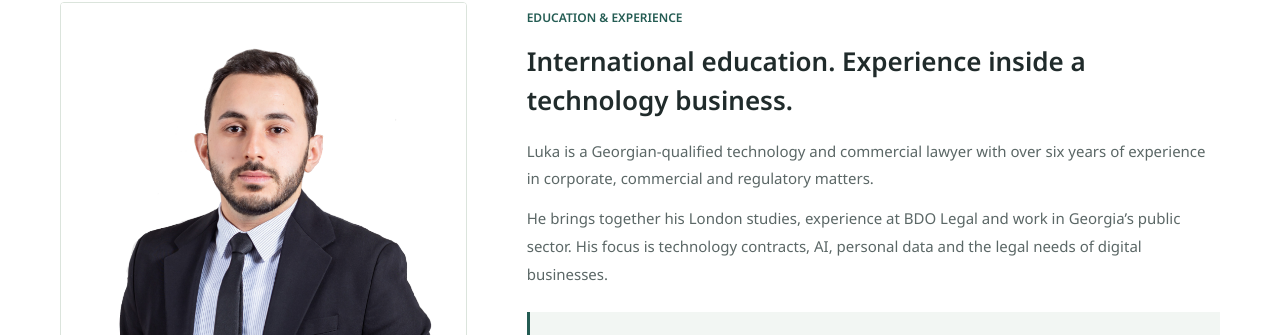
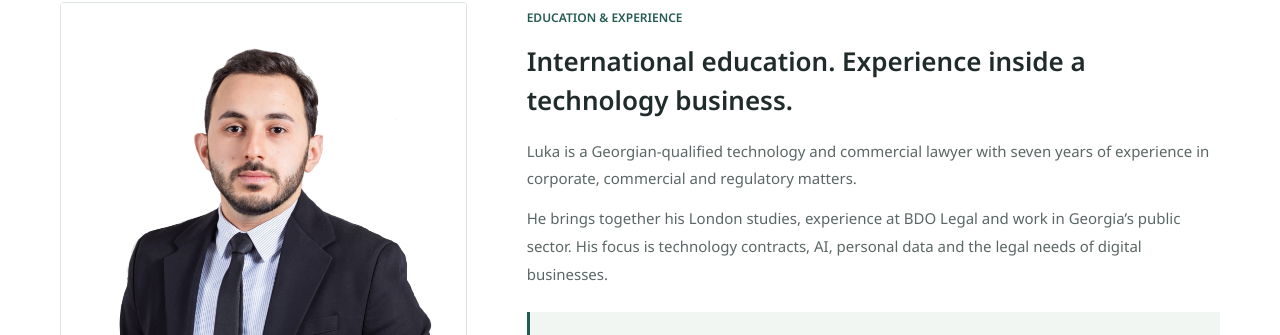
Before and after one commit to luka019/lukaswebsite, a Jekyll site: the page index.html, which Jekyll copies as it is, in a window 1280 px wide and 900 px high, scrolled down 2077 px. Shown: the part 119-454 px from the top of the window. Built offline with Jekyll 4.4.1, drawn with Linux system fonts in a browser that asks for light colours; some of the changed lines change nothing that is shown.

Commit message:
Use seven years of experience and Georgian executive title

```diff
--- a/index.html
+++ b/index.html
@@ -143,12 +143,12 @@
         <div class="about-copy">
           <p class="eyebrow" data-en="EDUCATION & EXPERIENCE">განათლება და გამოცდილება</p>
           <h3 data-en="International education. Experience inside a technology business.">საერთაშორისო განათლება და ბიზნესის გამოცდილება.</h3>
-          <p data-en="Luka is a Georgian-qualified technology and commercial lawyer with over six years of experience in corporate, commercial and regulatory matters.">ლუკა შახყულაშვილი ტექნოლოგიური და კომერციული სამართლის იურისტია. მას კორპორაციულ, კომერციულ და მარეგულირებელ საკითხებზე მუშაობის ექვს წელზე მეტი გამოცდილება აქვს.</p>
+          <p data-en="Luka is a Georgian-qualified technology and commercial lawyer with seven years of experience in corporate, commercial and regulatory matters.">ლუკა შახყულაშვილი ტექნოლოგიური და კომერციული სამართლის იურისტია. მას კორპორაციულ, კომერციულ და მარეგულირებელ საკითხებზე მუშაობის 7-წლიანი გამოცდილება აქვს.</p>
           <p data-en="He brings together his London studies, experience at BDO Legal and work in Georgia’s public sector. His focus is technology contracts, AI, personal data and the legal needs of digital businesses.">მისი გამოცდილება აერთიანებს ლონდონში მიღებულ განათლებას, BDO Legal-ში მუშაობასა და საქართველოს საჯარო სექტორის პრაქტიკას. ძირითადი მიმართულებებია ტექნოლოგიური ხელშეკრულებები, ხელოვნური ინტელექტი, პერსონალური მონაცემები და ციფრული ბიზნესის სამართლებრივი საკითხები.</p>
           <div class="legalstepy-experience">
             <span class="experience-kicker">LegalStepy</span>
             <h4 data-en="Chief Executive Officer (CEO)">აღმასრულებელი დირექტორი (CEO)</h4>
-            <p data-en="Over the past two years, Luka has been involved in developing LegalStepy. As CEO, his work includes commercial contracts, legal risks and compliance. He also helps design contract-management workflows, approval processes and AI-assisted legal features.">ბოლო ორი წელია ლუკა LegalStepy-ის განვითარებაშია ჩართული. CEO-ის როლში მუშაობს კომპანიის ხელშეკრულებებზე, სამართლებრივ რისკებსა და რეგულაციებთან შესაბამისობაზე. ამასთან, მონაწილეობს ხელშეკრულებების მართვის, შიდა შეთანხმებისა და ხელოვნურ ინტელექტზე დაფუძნებული ფუნქციების შემუშავებაში.</p>
+            <p data-en="Over the past two years, Luka has been involved in developing LegalStepy. As CEO, his work includes commercial contracts, legal risks and compliance. He also helps design contract-management workflows, approval processes and AI-assisted legal features.">ბოლო ორი წელია ლუკა LegalStepy-ის განვითარებაშია ჩართული. აღმასრულებელი დირექტორის როლში მუშაობს კომპანიის ხელშეკრულებებზე, სამართლებრივ რისკებსა და რეგულაციებთან შესაბამისობაზე. ამასთან, მონაწილეობს ხელშეკრულებების მართვის, შიდა შეთანხმებისა და ხელოვნურ ინტელექტზე დაფუძნებული ფუნქციების შემუშავებაში.</p>
           </div>
           <div class="experience-list">
             <div><span class="experience-label" data-en="London">ლონდონი</span><p><strong>Queen Mary University of London</strong><span data-en="LLM studies in Technology, Media & Telecommunications Law · Chevening Scholar.">LLM პროგრამა — ტექნოლოგიების, მედიისა და ტელეკომუნიკაციების სამართალი. Chevening-ის სტიპენდიატი.</span></p></div>
```
